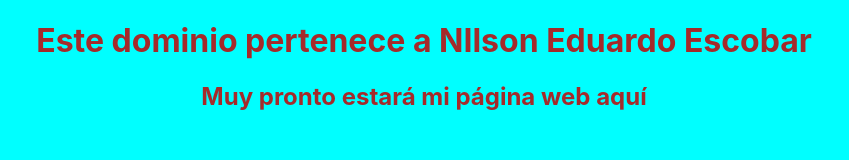
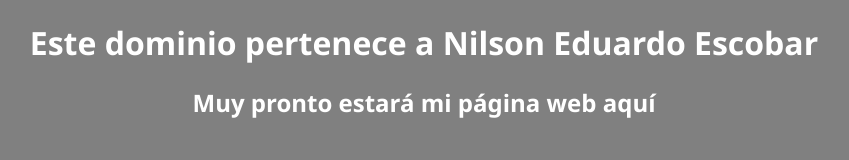
Before and after one commit to Escnil994-zz/WEB, a plain HTML site: page index.html in a window 1280 px wide. Shown: the whole page, without its empty margins (216-1065 px from the left). Drawn offline with Linux system fonts and the light colour scheme.

Commit message:
Update index
Modify

```diff
--- a/index.html
+++ b/index.html
@@ -6,10 +6,10 @@
     <title>Escnil994</title>
     <style>
         body{
-            background-color: aqua;
-            color: brown;
+            background-color: grey;
+            color: white;
             text-align: center;
-            font-family: -apple-system, BlinkMacSystemFont, 'Segoe UI', Roboto, Oxygen, Ubuntu, Cantarell, 'Open Sans', 'Helvetica Neue', sans-serif;
+            font-family: 'Segoe UI', Roboto, 'Helvetica Neue';
         }
 
 
@@ -17,7 +17,7 @@
 
 </head>
 <body>
-    <h1>Este dominio pertenece a NIlson Eduardo Escobar</h1>
+    <h1>Este dominio pertenece a Nilson Eduardo Escobar</h1>
     <h2>Muy pronto estará mi página web aquí</h2>
 </body>
 </html>
```
